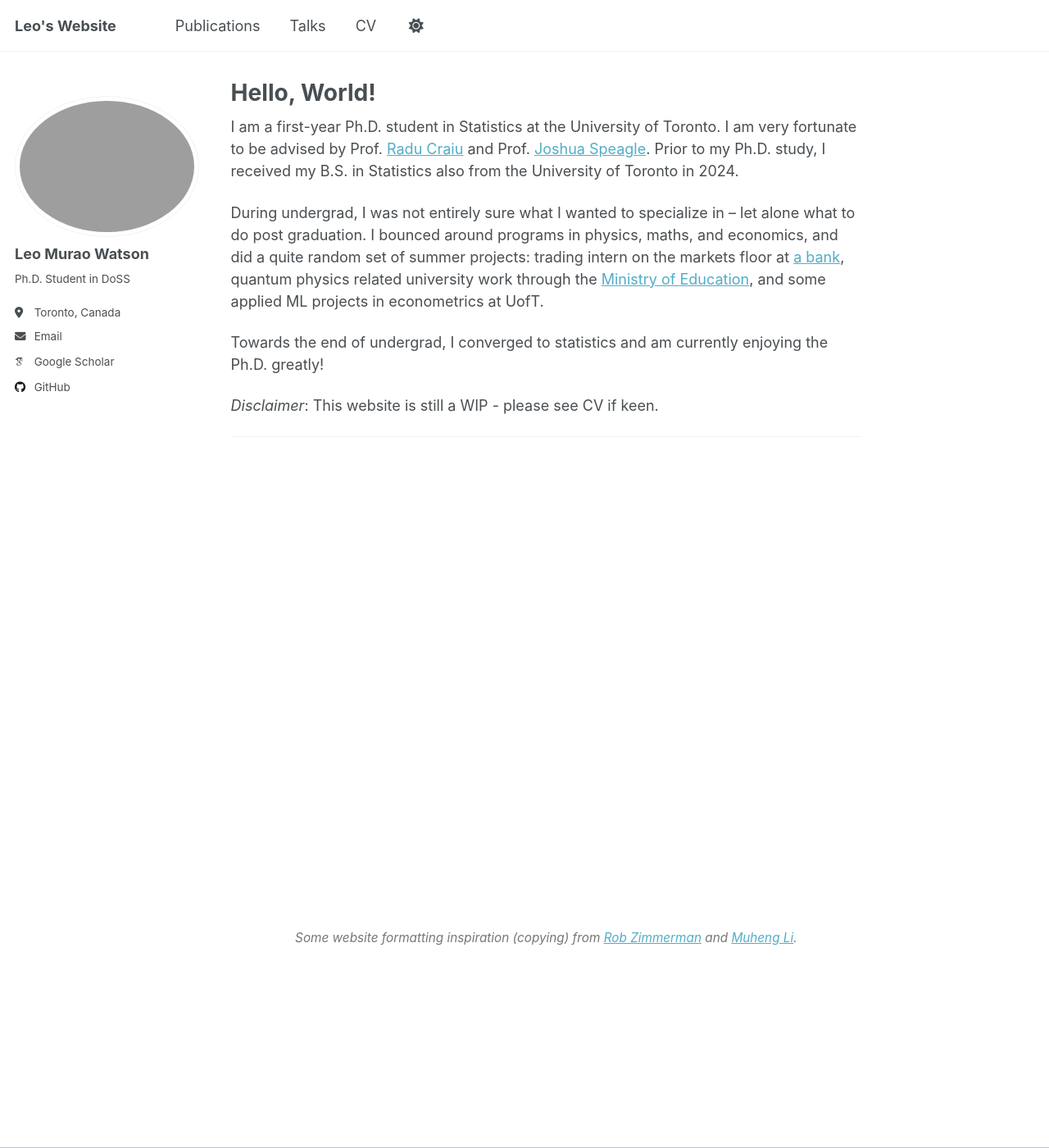
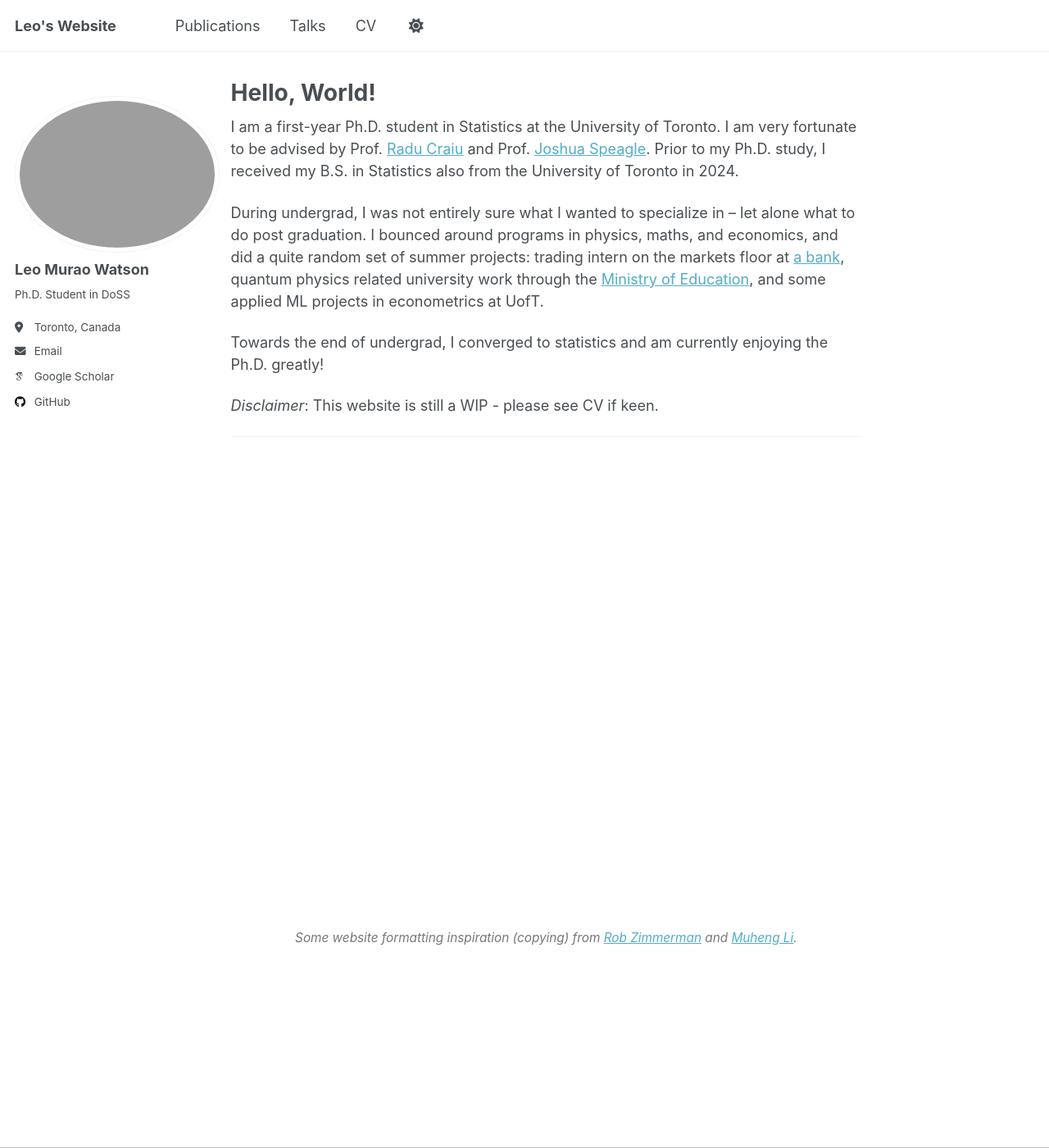
Before and after one commit to leo-watson/leo-watson.github.io, a Jekyll site: the page built from _pages/about.md, in a window 1280 px wide and 1400 px high. Shown: the whole window at 82% size. Built offline with Jekyll 4.4.1, drawn with Linux system fonts in a browser that asks for light colours; some web fonts are replaced.

Commit message:
Minor Sidebar Formatting Edits
Adjusting _sidebar.scss so my avatar displays properly on intermediate-sized screens (4/5 to 1/2) of my macbook width (brute force fix)

```diff
--- a/_layouts/single.html
+++ b/_layouts/single.html
@@ -37,7 +37,7 @@ layout: default
         {% if page.collection == 'teaching' %}
           <p> {{ page.type }}, <i>{{ page.venue }}</i>, {{ page.date | default: "1900-01-01" | date: "%Y" }} </p>
         {% elsif page.venue and page.date %}
-          <p> <i>{{ page.venue }}</i>, {{ page.date | default: "1900-01-01" | date: "%Y" }} </p>
+          <p>Published in <i>{{ page.venue }}</i>, {{ page.date | default: "1900-01-01" | date: "%Y" }} </p>
         {% elsif page.date %}
           <p class="page__date"><strong><i class="fa fa-fw fa-calendar" aria-hidden="true"></i> {{ site.data.ui-text[site.locale].date_label | default: "Published:" }}</strong> <time datetime="{{ page.date | date_to_xmlschema }}">{{ page.date | default: "1900-01-01" | date: "%B %d, %Y" }}</time></p>
         {% endif %}
--- a/_sass/layout/_sidebar.scss
+++ b/_sass/layout/_sidebar.scss
@@ -83,18 +83,30 @@
 .author__avatar {
   display: table-cell;
   vertical-align: top;
-  width: 150px;
+  width: 150px; // 150px
   // set width only, for non-square avatars
   // height: 36px;
 
   @include breakpoint($large) {
     display: block;
-    width: auto;
+    width: 60%;
     height: auto;
   }
+//   @include breakpoint($medium) {
+//   max-width: 150px;
+//   width: 100%;
+// }
+  @include breakpoint($x-large) {
+  display: block;
+  width: auto;
+  height: auto;
+}
+
+
 
   img {
-    max-width: 225px;
+    width: 100%;
+    // max-width: 225px;
     border-radius: 50%;
 
     @include breakpoint($large) {
```
Also changed, not shown: 2 other files.
